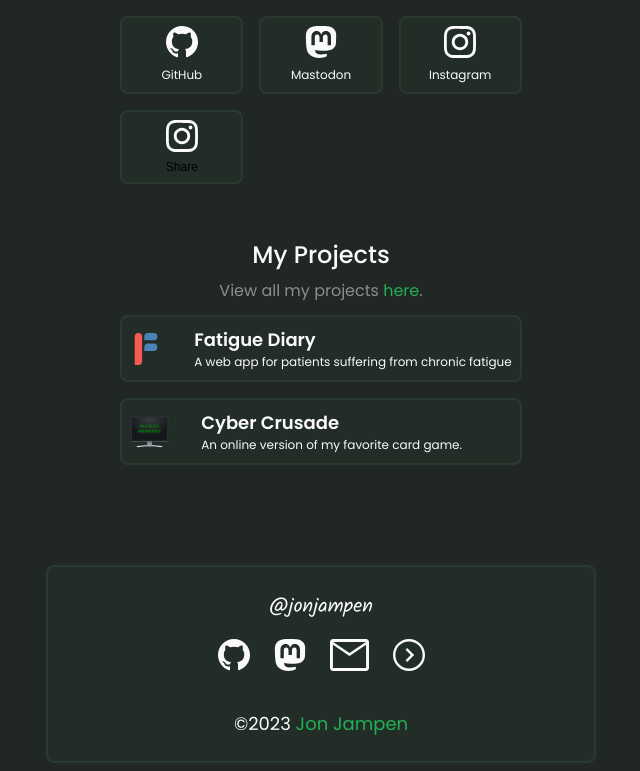
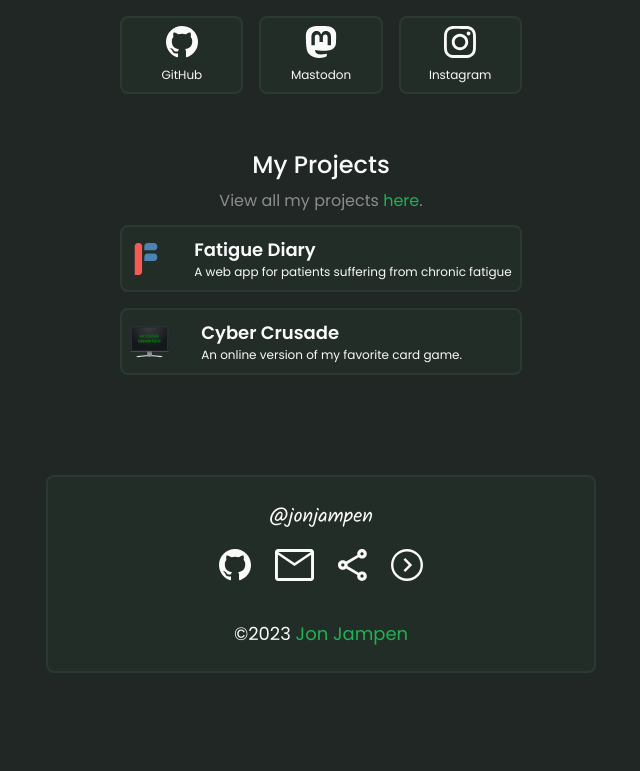
Before and after one commit to jonjampen/portfolio, a SvelteKit app: page /links in a window 1280 px wide. Shown: the part 506-1277 px from the top of the page, without its empty margins (319-959 px from the left). After the commit the page ends 1187 px from the top, so only its background shows below. Built offline with nearby package versions, Linux system fonts and the light colour scheme.

Commit message:
Adding share button to footer. Removing share from links.

```diff
--- a/src/routes/Footer.svelte
+++ b/src/routes/Footer.svelte
@@ -1,3 +1,13 @@
+<script>
+    async function shareIt() {
+        await navigator.share({
+            title: "Share Jon Jampen",
+            text: "Jon Jampen | Coding enthusiast",
+            url: "https://jonjampen.ch",
+        });
+    }
+</script>
+
 <section class="footer">
     <div class="content">
         <div class="social">
@@ -6,12 +16,16 @@
                 <a href="https://www.github.com/jonjampen/" title="GitHub" target="_blank">
                     <img src="/google-icons/github-white.svg" alt="GitHub" />
                 </a>
-                <a href="https://mastodon.social/@jonjampen" title="Mastodon" target="_blank">
-                    <img src="/google-icons/mastodon.svg" alt="Mastodon" />
-                </a>
                 <a href="mailto:hello@jonjampen.ch" title="Email" target="_blank">
                     <img src="/google-icons/mail.svg" alt="Email" />
                 </a>
+                <button
+                    title="Share Website"
+                    on:click={shareIt}
+                    style="all: unset; cursor: pointer"
+                >
+                    <img src="/google-icons/share.svg" alt="Share Website" />
+                </button>
                 <a href="/links"
                     ><img src="/google-icons/more.svg" alt="all links" title="all links" /></a
                 >
--- a/src/routes/links/+page.svelte
+++ b/src/routes/links/+page.svelte
@@ -1,13 +1,5 @@
 <script>
     import "../../style/link.scss";
-
-    async function shareIt() {
-        await navigator.share({
-        title: 'Share Jon Jampen',
-        text: 'Jon Jampen | Coding enthusiast',
-        url: 'https://jonjampen.ch',
-        });
-    }
 </script>
 
 <svelte:head>
@@ -81,10 +73,6 @@
                 <img src="/google-icons/instagram.svg" alt="instagram" />
                 <p>Instagram</p>
             </a>
-            <button class="small-card card" on:click={shareIt}>
-                <img src="/google-icons/instagram.svg" alt="instagram" />
-                <p>Share</p>
-            </button>
         </div>
         <br />
         <h3>My Projects</h3>
```
Also changed, not shown: static/google-icons/share.svg (added), 28 other files (tests, documents, lock files or other folders).
